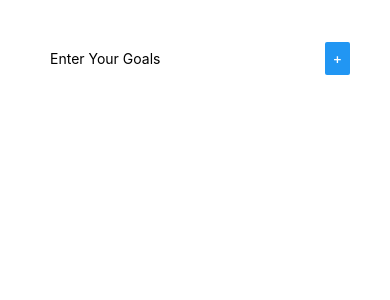
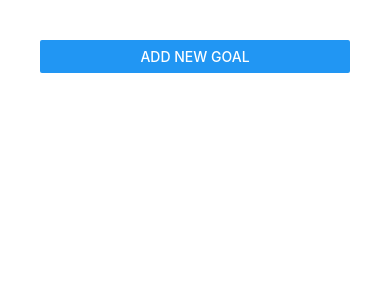
Before and after one commit to ravipjoshi/rn_basics_guid, a React Native app: screen / in a window 390 px wide. Shown: the top 300 px of the page. Built offline with nearby package versions, Linux system fonts and the light colour scheme.

Commit message:
Updating app by adding Modal with some animation

```diff
--- a/App.js
+++ b/App.js
@@ -1,12 +1,12 @@
 import { StatusBar } from 'expo-status-bar';
 import React, {useState} from 'react';
-import { StyleSheet, Text, View, Button, TextInput, ScrollView, FlatList} from 'react-native';
+import { StyleSheet, View, Button, FlatList} from 'react-native';
 import GoalItem from './components/GoalItem';
 import GoalInput from './components/GoalInput';
 export default function App() {
 
   const [goals, setGoal ] = useState([]);
-
+  const [isAddMode, setIsAddMode] = useState(false);
 
 
   const addGoalHandler = goalTitle => {
@@ -15,7 +15,7 @@ export default function App() {
   }
 
   const removeGoalHandler =goalId => {
-    setGoals(currentGoals =>{
+    setGoal(currentGoals =>{
       return currentGoals.filter((goal)=> goal.id !== goalId);
       });
   }
@@ -24,7 +24,8 @@ export default function App() {
   return (
 
     <View style={styles.screen}>
-      <GoalInput onAddGoal={addGoalHandler} />
+      <Button title="Add new Goal" onPress={()=>setIsAddMode(true)}/>
+      <GoalInput visible={isAddMode} onAddGoal={addGoalHandler} />
       <FlatList
         keyExtractor={(item,index)=> item.id}
         data={goals}
--- a/components/GoalInput.js
+++ b/components/GoalInput.js
@@ -1,5 +1,5 @@
 import React,{useState} from 'react';
-import {View, Text, StyleSheet, TextInput, Button} from 'react-native';
+import {View, Text, StyleSheet, TextInput, Button, Modal} from 'react-native';
 
 const GoalInput = props => {
     const [enteredGoal,setEnteredGoal] = useState('');
@@ -7,6 +7,7 @@ const GoalInput = props => {
         setEnteredGoal(enteredText)
       }
     return (
+      <Modal visible={props.visible} animationType="slide">
         <View style={styles.InputContainer}>
           <TextInput
             placeholder="Enter Your Goals"
@@ -14,9 +15,10 @@ const GoalInput = props => {
             onChangeText = {inputHandler}
             value={enteredGoal}
           />
-          <Button title="+"  onPress={()=>props.onAddGoal(enteredGoal)}/>
+          <Button title="+"  onPress={props.onAddGoal.bind(this,enteredGoal)}/>
 
-      </View>
+        </View>
+      </Modal>
     );
 };
 
@@ -30,6 +32,6 @@ const styles = StyleSheet.create({
         width: '80%', padding:10
       },
 })
-//<Button title="+"  onPress={props.onAddGoal.bind(this,enteredGoal)}/>
+//<Button title="+"  onPress={()=>props.onAddGoal(enteredGoal)}/>
 
 export default GoalInput;
```
